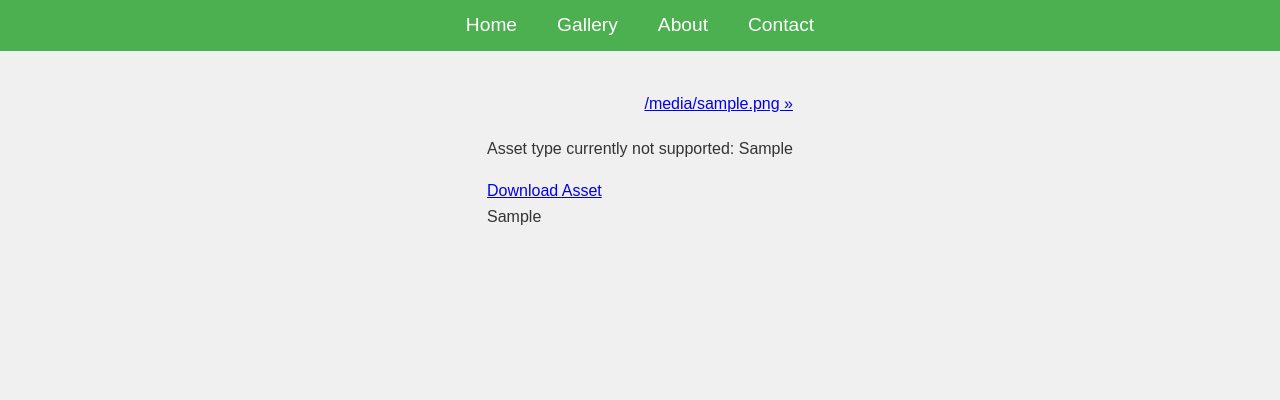
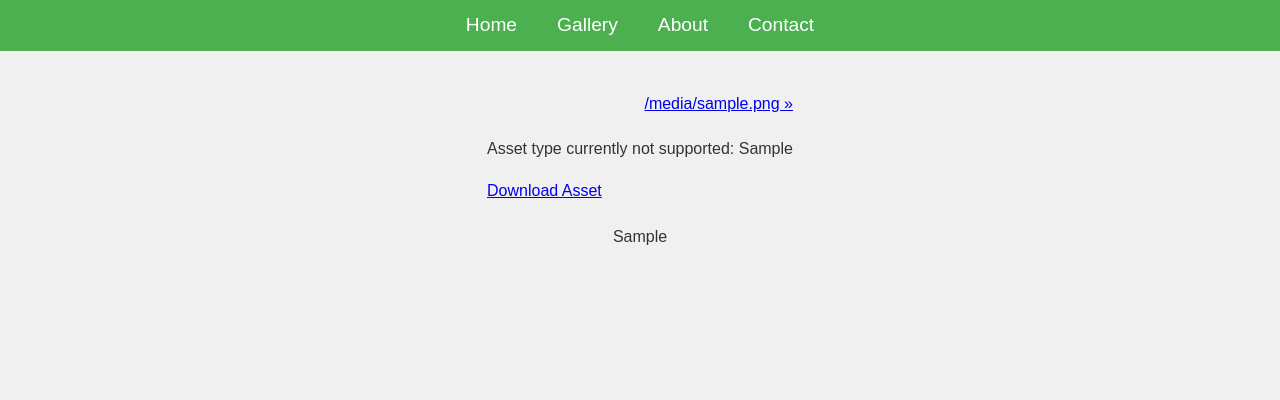
Before and after one commit to JeanMariePrevost/pyfolio, a Flask app: template src/templates/portfolio_element_page.jinja in a window 1280 px wide. Shown: the top 400 px of the page. Run offline with Flask 3, Linux system fonts and the light colour scheme; the template is opened without the code that fills it: most values are stand-ins (such as "Sample title", 1, 10 or a date in 2020).

Commit message:
Fix layout of portfolio item caption

```diff
--- a/src/portfolio_element.py
+++ b/src/portfolio_element.py
@@ -59,7 +59,7 @@ class PortfolioElement:
             with open(asset_text_file_path, "r") as file:
                 return file.read()
         else:
-            return self.get_file_name_without_extension()
+            return "### " + self.get_file_name_without_extension()
 
     def get_identifier(self) -> str:
         """Return the identifier of the asset, which is the directories below /portfolio/ and the filename without extension."""
--- a/src/static/css/styles.css
+++ b/src/static/css/styles.css
@@ -69,6 +69,11 @@ body {
   text-align: right;
 }
 
+.portfolio-item-caption {
+  margin: 20px 0;
+  text-align: center;
+}
+
 .footer {
   background-color: #f4f4f4;
   padding: 20px;
--- a/src/templates/portfolio_element_page.jinja
+++ b/src/templates/portfolio_element_page.jinja
@@ -38,7 +38,7 @@
             {% endif %}
         </div>
 
-        <div class="markdown-content">
+        <div class="portfolio-item-caption">
             <!-- Display caption markdown content -->
             {{ portfolio_element.get_caption_html() | safe }}
         </div>
```
